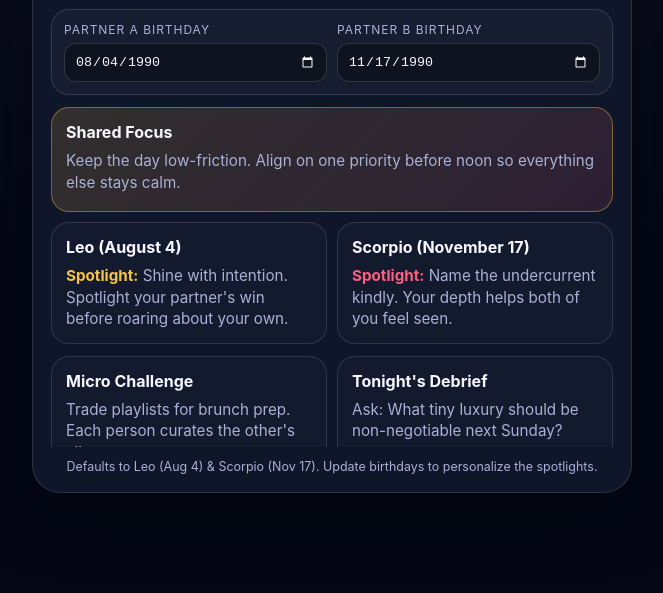
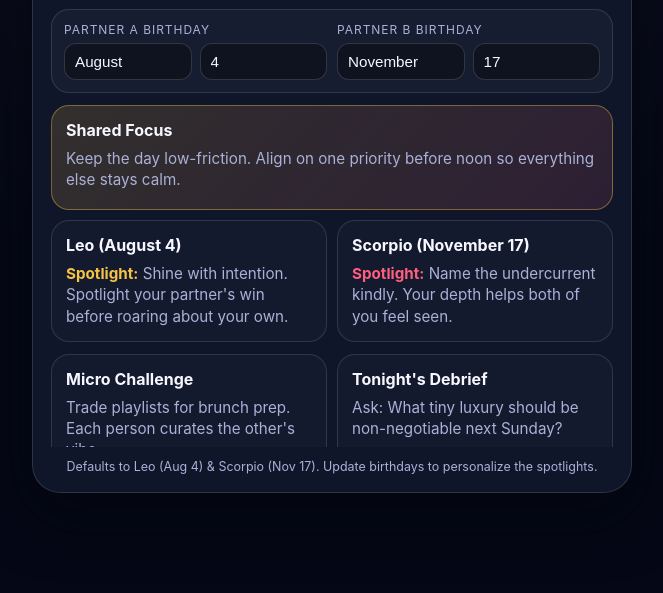
Before and after one commit to mrtsm/leo-scorpio-advice, a website: page horoscope-advice/index.html in a window 1280 px wide. Shown: the part 207-800 px from the top of the page, without its empty margins (308-971 px from the left). Drawn offline with Linux system fonts and the light colour scheme.

Commit message:
Simplify birthday selection

```diff
--- a/horoscope-advice/index.html
+++ b/horoscope-advice/index.html
@@ -84,13 +84,25 @@
       margin-bottom: 6px;
       color: var(--muted);
     }
-    .controls input {
+    .controls .date-picker {
+      display: grid;
+      grid-template-columns: 1fr 1fr;
+      gap: 8px;
+    }
+    select {
       width: 100%;
-      padding: 10px;
+      padding: 9px 10px;
       border-radius: 12px;
       border: 1px solid rgba(255, 255, 255, 0.15);
       background: rgba(0, 0, 0, 0.35);
       color: var(--text);
+      font-size: 0.95rem;
+      appearance: none;
+      position: relative;
+    }
+    select:focus-visible {
+      outline: 2px solid var(--accent);
+      outline-offset: 2px;
     }
     .content {
       flex: 1;
@@ -172,12 +184,18 @@
 
     <section class="controls">
       <div>
-        <label for="partner-a-date">Partner A birthday</label>
-        <input type="date" id="partner-a-date" name="partner-a-date" />
+        <label for="partner-a-month">Partner A birthday</label>
+        <div class="date-picker">
+          <select id="partner-a-month" aria-label="Partner A birth month"></select>
+          <select id="partner-a-day" aria-label="Partner A birth day"></select>
+        </div>
       </div>
       <div>
-        <label for="partner-b-date">Partner B birthday</label>
-        <input type="date" id="partner-b-date" name="partner-b-date" />
+        <label for="partner-b-month">Partner B birthday</label>
+        <div class="date-picker">
+          <select id="partner-b-month" aria-label="Partner B birth month"></select>
+          <select id="partner-b-day" aria-label="Partner B birth day"></select>
+        </div>
       </div>
     </section>
 
@@ -268,30 +286,65 @@
     };
 
     const defaults = {
-      partnerA: { month: 8, day: 4, value: "1990-08-04" },
-      partnerB: { month: 11, day: 17, value: "1990-11-17" }
+      partnerA: { month: 8, day: 4 },
+      partnerB: { month: 11, day: 17 }
     };
 
-    const inputs = {
-      partnerA: document.getElementById("partner-a-date"),
-      partnerB: document.getElementById("partner-b-date")
+    const months = [
+      "January","February","March","April","May","June","July","August","September","October","November","December"
+    ];
+
+    const controls = {
+      partnerA: {
+        month: document.getElementById("partner-a-month"),
+        day: document.getElementById("partner-a-day")
+      },
+      partnerB: {
+        month: document.getElementById("partner-b-month"),
+        day: document.getElementById("partner-b-day")
+      }
     };
 
-    Object.entries(inputs).forEach(([key, input]) => {
-      if (!input.value) {
-        input.value = defaults[key].value;
-      }
-      input.addEventListener("input", updateAdvice);
+    function daysInMonth(month) {
+      if ([1,3,5,7,8,10,12].includes(month)) return 31;
+      if ([4,6,9,11].includes(month)) return 30;
+      return 29; // February with leap-year grace
+    }
+
+    function populateMonthSelect(select) {
+      select.innerHTML = months
+        .map((label, index) => `<option value="${index + 1}">${label}</option>`)
+        .join("");
+    }
+
+    function populateDaySelect(select, maxDay) {
+      const options = Array.from({ length: maxDay }, (_, i) => i + 1)
+        .map((day) => `<option value="${day}">${day}</option>`)
+        .join("");
+      select.innerHTML = options;
+    }
+
+    function clampDayValue(controlKey) {
+      const { month, day } = controls[controlKey];
+      const selectedMonth = Number(month.value) || defaults[controlKey].month;
+      const max = daysInMonth(selectedMonth);
+      const currentDay = Number(day.value) || defaults[controlKey].day;
+      populateDaySelect(day, max);
+      day.value = String(Math.min(currentDay, max));
+    }
+
+    Object.entries(controls).forEach(([key, control]) => {
+      populateMonthSelect(control.month);
+      control.month.value = String(defaults[key].month);
+      clampDayValue(key);
+      control.day.value = String(defaults[key].day);
+
+      control.month.addEventListener("change", () => {
+        clampDayValue(key);
+        updateAdvice();
+      });
+      control.day.addEventListener("change", updateAdvice);
     });
-
-    function parseBirthday(value, fallback) {
-      if (!value) return fallback;
-      const parts = value.split("-").map(Number);
-      if (parts.length < 3 || Number.isNaN(parts[1]) || Number.isNaN(parts[2])) {
-        return fallback;
-      }
-      return { month: parts[1], day: parts[2] };
-    }
 
     function formatMonthDay(month, day) {
       const ref = new Date(2020, month - 1, day);
@@ -311,6 +364,13 @@
       if ((month === 9 && day >= 23) || (month === 10 && day <= 22)) return "Libra";
       if ((month === 10 && day >= 23) || (month === 11 && day <= 21)) return "Scorpio";
       return "Sagittarius";
+    }
+
+    function getPartnerDate(key) {
+      const month = Number(controls[key].month.value) || defaults[key].month;
+      const maxDay = daysInMonth(month);
+      const day = Math.min(Number(controls[key].day.value) || defaults[key].day, maxDay);
+      return { month, day };
     }
 
     function updatePartnerCard({ month, day }, headingId, messageId, fallbackLabel) {
@@ -341,8 +401,8 @@
       document.getElementById("micro-challenge").textContent = info.challenge;
       document.getElementById("debrief").textContent = info.debrief;
 
-      const partnerA = parseBirthday(inputs.partnerA.value, defaults.partnerA);
-      const partnerB = parseBirthday(inputs.partnerB.value, defaults.partnerB);
+      const partnerA = getPartnerDate("partnerA");
+      const partnerB = getPartnerDate("partnerB");
       updatePartnerCard(partnerA, "partner-a-heading", "partner-a-message", "Bring your steady light today.");
       updatePartnerCard(partnerB, "partner-b-heading", "partner-b-message", "Stay present and responsive.");
     }
```
